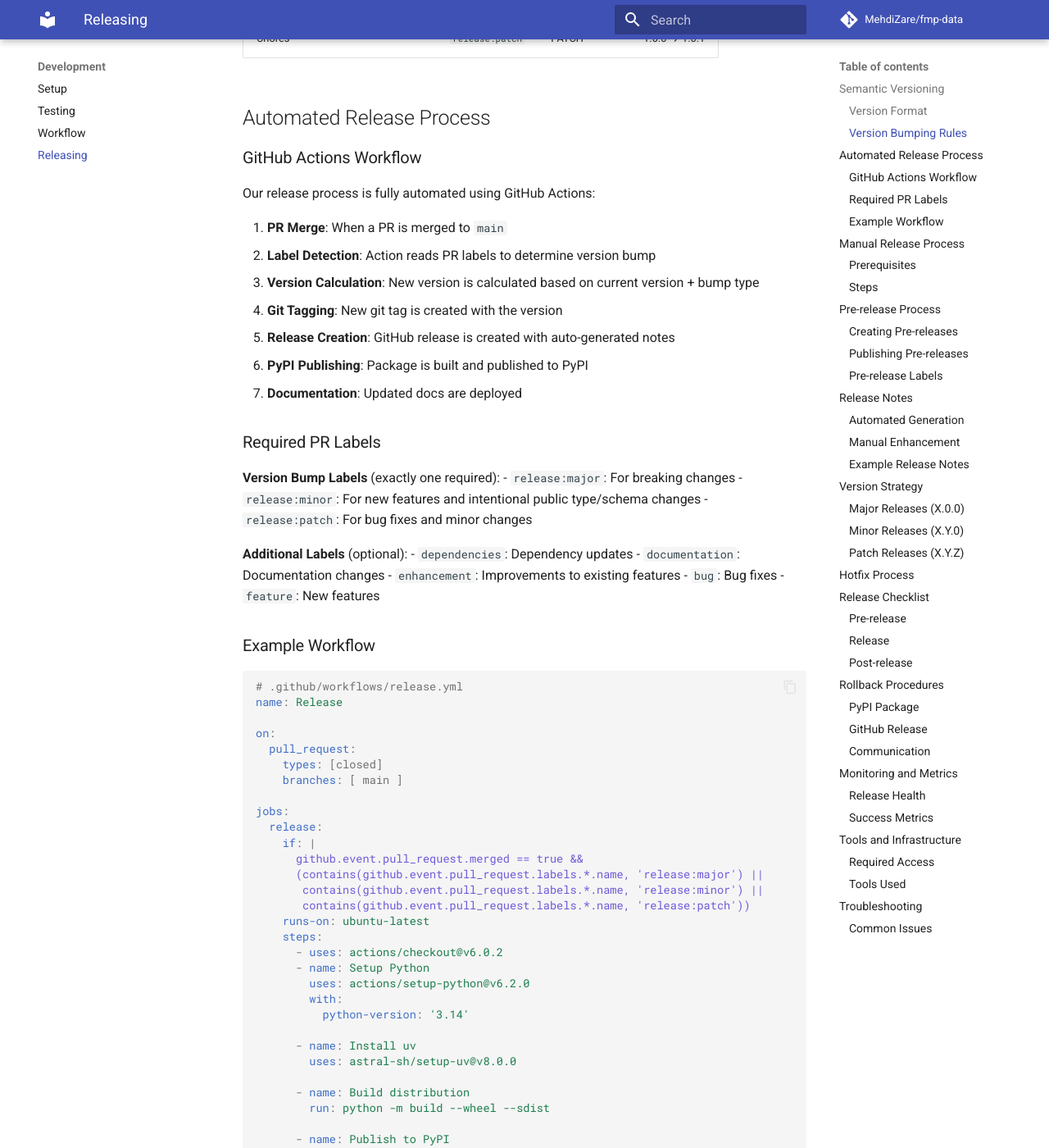
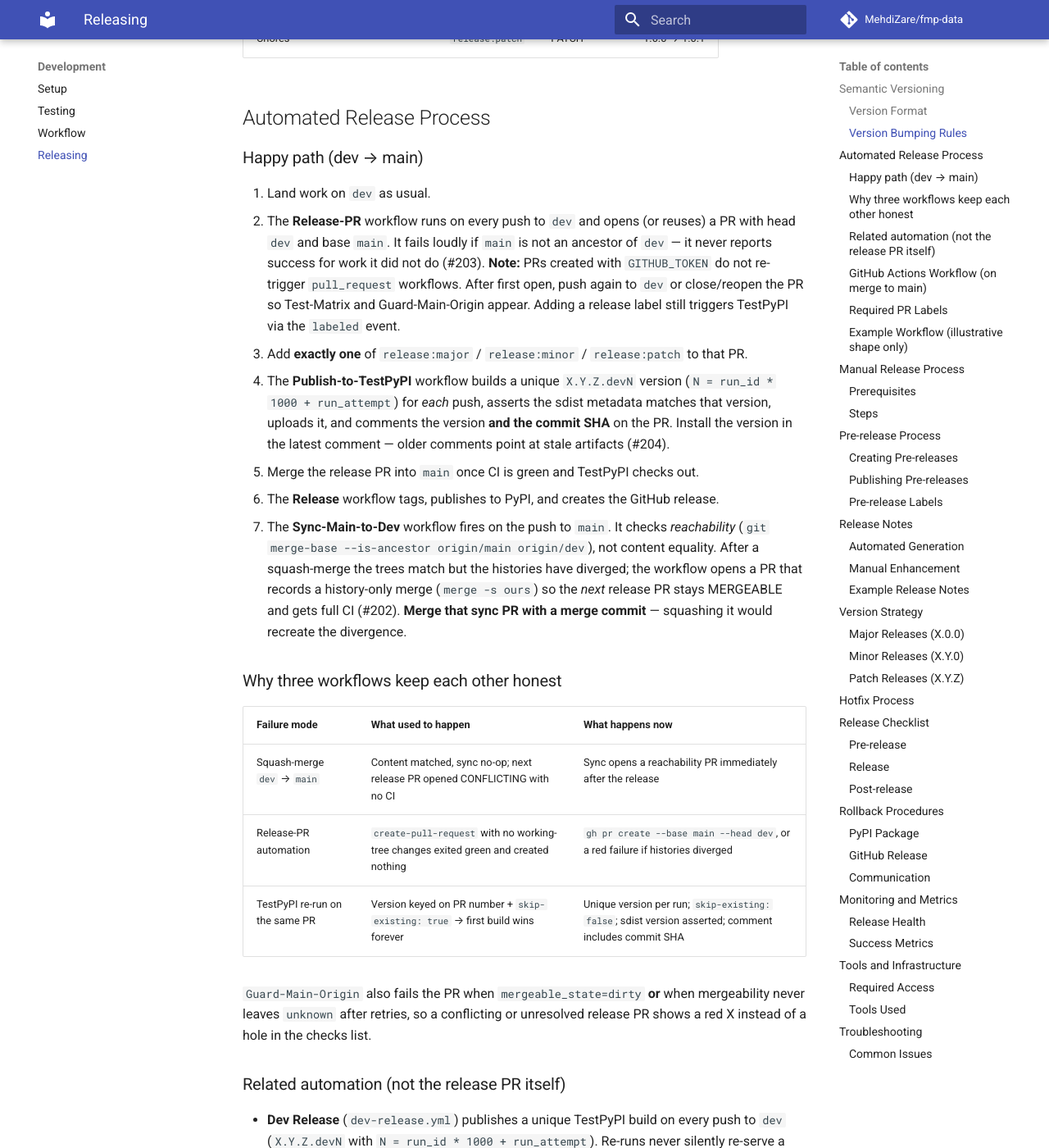
Before and after one commit to MehdiZare/fmp-data, an MkDocs documentation site: the page built from docs/contributing/releasing.md, in a window 1280 px wide and 1400 px high, scrolled down 996 px. Shown: the whole window at 82% size. Built offline with MkDocs 1.6.1 and Material for MkDocs 9.7.7, drawn with Linux system fonts in a browser that asks for light colours; comment, search, counter and statistics services are not loaded; the version menu is left out; some of the changed text lies outside the part shown.

Commit message:
fix(ci): stop silent successes in the release path (#202, #203, #204) (#205)
Closes #202
Closes #203
Closes #204

````diff
--- a/docs/contributing/releasing.md
+++ b/docs/contributing/releasing.md
@@ -30,17 +30,67 @@
 
 ## Automated Release Process
 
-### GitHub Actions Workflow
+### Happy path (dev → main)
 
-Our release process is fully automated using GitHub Actions:
+1. Land work on `dev` as usual.
+2. The **Release-PR** workflow runs on every push to `dev` and opens (or
+   reuses) a PR with head `dev` and base `main`. It fails loudly if `main` is
+   not an ancestor of `dev` — it never reports success for work it did not do
+   (#203).
+   **Note:** PRs created with `GITHUB_TOKEN` do not re-trigger
+   `pull_request` workflows. After first open, push again to `dev` or
+   close/reopen the PR so Test-Matrix and Guard-Main-Origin appear. Adding a
+   release label still triggers TestPyPI via the `labeled` event.
+3. Add **exactly one** of `release:major` / `release:minor` / `release:patch`
+   to that PR.
+4. The **Publish-to-TestPyPI** workflow builds a unique
+   `X.Y.Z.devN` version (`N = run_id * 1000 + run_attempt`) for *each* push,
+   asserts the sdist metadata matches that version, uploads it, and comments
+   the version **and the commit SHA** on the PR. Install the version in the
+   latest comment — older comments point at stale artifacts (#204).
+5. Merge the release PR into `main` once CI is green and TestPyPI checks out.
+6. The **Release** workflow tags, publishes to PyPI, and creates the GitHub
+   release.
+7. The **Sync-Main-to-Dev** workflow fires on the push to `main`. It checks
+   *reachability* (`git merge-base --is-ancestor origin/main origin/dev`), not
+   content equality. After a squash-merge the trees match but the histories
+   have diverged; the workflow opens a PR that records a history-only merge
+   (`merge -s ours`) so the *next* release PR stays MERGEABLE and gets full
+   CI (#202). **Merge that sync PR with a merge commit** — squashing it would
+   recreate the divergence.
 
-1. **PR Merge**: When a PR is merged to `main`
+### Why three workflows keep each other honest
+
+| Failure mode | What used to happen | What happens now |
+|---|---|---|
+| Squash-merge `dev` → `main` | Content matched, sync no-op; next release PR opened CONFLICTING with no CI | Sync opens a reachability PR immediately after the release |
+| Release-PR automation | `create-pull-request` with no working-tree changes exited green and created nothing | `gh pr create --base main --head dev`, or a red failure if histories diverged |
+| TestPyPI re-run on the same PR | Version keyed on PR number + `skip-existing: true` → first build wins forever | Unique version per run; `skip-existing: false`; sdist version asserted; comment includes commit SHA |
+
+`Guard-Main-Origin` also fails the PR when `mergeable_state=dirty` **or** when
+mergeability never leaves `unknown` after retries, so a conflicting or
+unresolved release PR shows a red X instead of a hole in the checks list.
+
+### Related automation (not the release PR itself)
+
+- **Dev Release** (`dev-release.yml`) publishes a unique TestPyPI build on
+  every push to `dev` (`X.Y.Z.devN` with `N = run_id * 1000 + run_attempt`).
+  Re-runs never silently re-serve a previous wheel.
+- **Release** (`release.yml`) tags, creates the GitHub Release, and publishes
+  to PyPI after a labeled `dev → main` merge. Existing tags / releases / PyPI
+  versions fail the job instead of being skipped.
+- **Claude Code Review** is advisory: missing or expired OAuth tokens do not
+  fail the PR. Required gates live in `ci.yml` / the branch rulesets.
+
+### GitHub Actions Workflow (on merge to main)
+
+1. **PR Merge**: When a labeled release PR is merged to `main`
 2. **Label Detection**: Action reads PR labels to determine version bump
 3. **Version Calculation**: New version is calculated based on current version + bump type
 4. **Git Tagging**: New git tag is created with the version
 5. **Release Creation**: GitHub release is created with auto-generated notes
 6. **PyPI Publishing**: Package is built and published to PyPI
-7. **Documentation**: Updated docs are deployed
+7. **History sync**: Sync-Main-to-Dev restores `main` as an ancestor of `dev`
 
 ### Required PR Labels
 
@@ -56,44 +106,11 @@
 - `bug`: Bug fixes
 - `feature`: New features
 
-### Example Workflow
+### Example Workflow (illustrative shape only)
 
-```yaml
-# .github/workflows/release.yml
-name: Release
-
-on:
-  pull_request:
-    types: [closed]
-    branches: [ main ]
-
-jobs:
-  release:
-    if: |
-      github.event.pull_request.merged == true &&
-      (contains(github.event.pull_request.labels.*.name, 'release:major') ||
-       contains(github.event.pull_request.labels.*.name, 'release:minor') ||
-       contains(github.event.pull_request.labels.*.name, 'release:patch'))
-    runs-on: ubuntu-latest
-    steps:
-      - uses: actions/checkout@v6.0.2
-      - name: Setup Python
-        uses: actions/setup-python@v6.2.0
-        with:
-          python-version: '3.14'
-
-      - name: Install uv
-        uses: astral-sh/setup-uv@v8.0.0
-
-      - name: Build distribution
-        run: python -m build --wheel --sdist
-
-      - name: Publish to PyPI
-        uses: pypa/gh-action-pypi-publish@v1.13.0
-        with:
-          packages-dir: dist/
-          skip-existing: true
-```
+The live release path lives in `.github/workflows/release.yml`. Do not copy
+`skip-existing: true` from older snippets — real releases fail on version
+collisions rather than reporting a green no-op.
 
 ## Manual Release Process
 
````
Also changed, not shown: CHANGELOG.md (+14 -0 lines), 11 other files.
